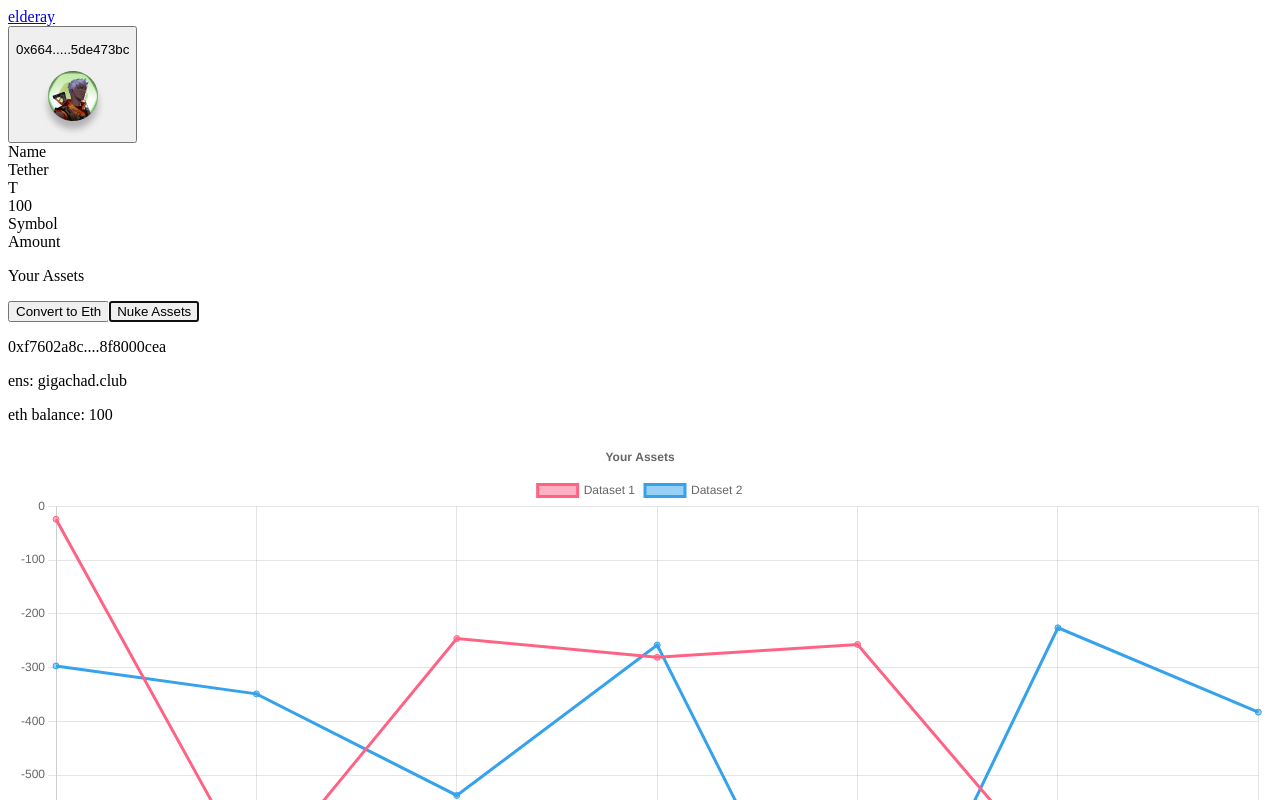
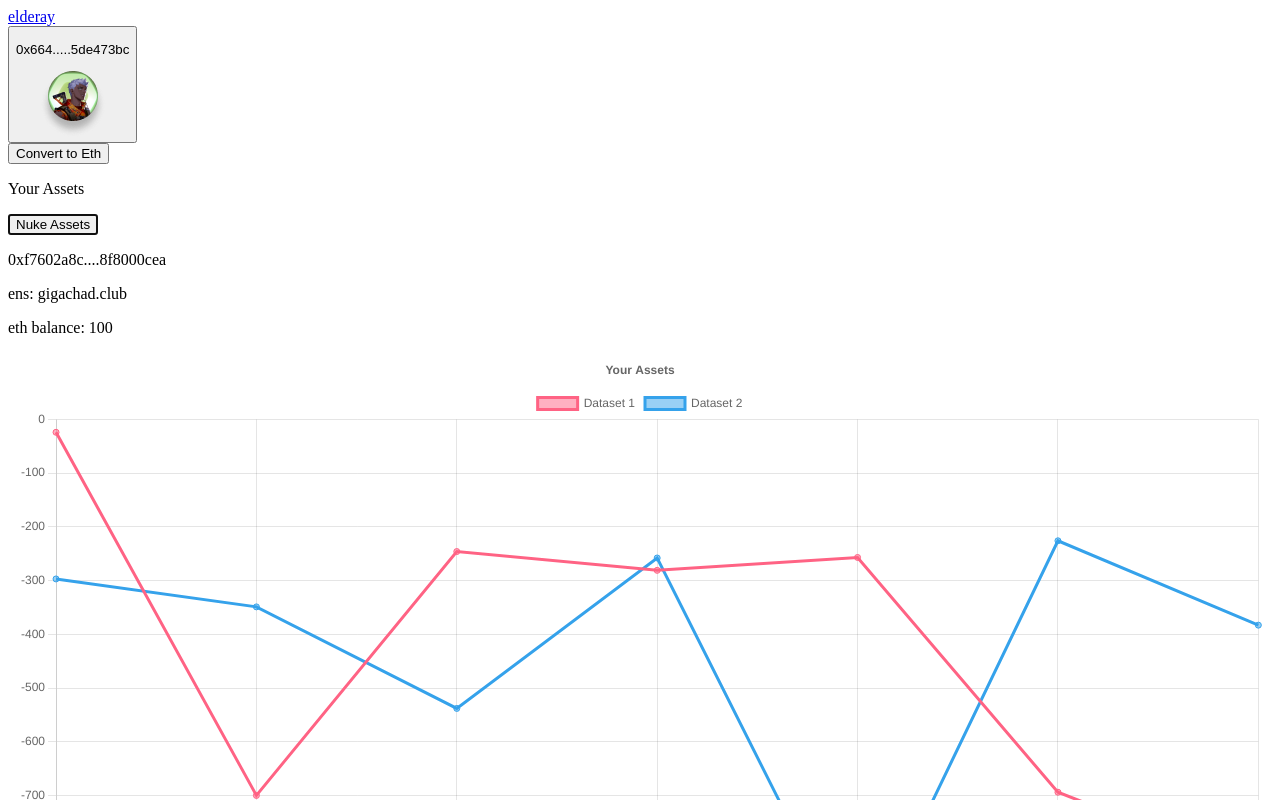
Before and after one commit to cjmcassar/paperhands-v2, a Next.js app: page / in a window 1280 px wide. Shown: the top 800 px of the page. Built offline with nearby package versions, Linux system fonts and the light colour scheme; no server answers.

Commit message:
placed convert button inside balance comp

```diff
--- a/components/app.tsx
+++ b/components/app.tsx
@@ -1,7 +1,6 @@
 import type { NextPage } from "next";
 import AppContainer from "../components/app-container";
 import Balance from "../components/balance";
-import ConvertButton from "../components/convert-button";
 import LiquidateAllButton from "../components/liquidate-all-button";
 import AddressInfo from "../components/address-info";
 import LineChart from "../components/line-chart";
@@ -11,10 +10,11 @@ const App: NextPage = () => {
     <div className="absolute rounded-[14px] w-[635px] h-[712px] text-left text-base text-gray-100 font-inter">
       <AppContainer />
       <Balance />
+
       <p className="m-[0] absolute h-[4.75%] w-[22.22%] top-[59.47%] left-[14.26%] text-xl text-center flex items-center justify-center">
         Your Assets
       </p>
-      <ConvertButton />
+
       <LiquidateAllButton />
       <AddressInfo />
       <LineChart />
--- a/components/balance.tsx
+++ b/components/balance.tsx
@@ -1,27 +1,13 @@
 import type { NextPage } from "next";
+import ConvertButton from "./convert-button";
 
 const Balance: NextPage = () => {
   return (
     <div className="absolute h-[24.61%] w-[83.31%] top-[67.58%] right-[6.93%] bottom-[7.81%] left-[9.76%] text-left text-base text-gray-100 font-inter">
-      <div className="absolute h-[78.14%] w-[99.88%] top-[21.86%] right-[0.06%] bottom-[0%] left-[0.06%] rounded-[12px] bg-gray-300 shadow-[2px_2px_2px_rgba(0,_0,_0,_0.25)]" />
-      <div className="absolute h-[15.87%] w-[7.56%] top-[27.78%] left-[3.4%] flex items-center">
-        Name
+      <div className="absolute h-[78.14%] w-[99.88%] top-[21.86%] right-[0.06%] bottom-[0%] left-[0.06%] rounded-[12px] bg-gray-300 shadow-[2px_2px_2px_rgba(0,_0,_0,_0.25)]">
+        <ConvertButton />
       </div>
-      <div className="absolute h-[15.87%] w-[8.88%] top-[60.32%] left-[3.4%] flex items-center">
-        Tether
-      </div>
-      <div className="absolute h-[15.87%] w-[8.88%] top-[60.32%] left-[17.58%] flex items-center">
-        T
-      </div>
-      <div className="absolute h-[15.87%] w-[8.7%] top-[60.32%] left-[32.14%] flex items-center">
-        100
-      </div>
-      <div className="absolute h-[15.87%] w-[9.26%] top-[27.78%] left-[17.58%] flex items-center">
-        Symbol
-      </div>
-      <div className="absolute h-[15.47%] w-[15.41%] top-[27.78%] left-[32.14%] flex items-center">
-        Amount
-      </div>
+
       <div className="absolute top-[-0.5px] left-[-0.5px] shadow-[0px_4px_4px_rgba(0,_0,_0,_0.25)] border-t-[1px_solid_#2b303b] box-border w-[530px] h-[1px]" />
     </div>
   );
```
